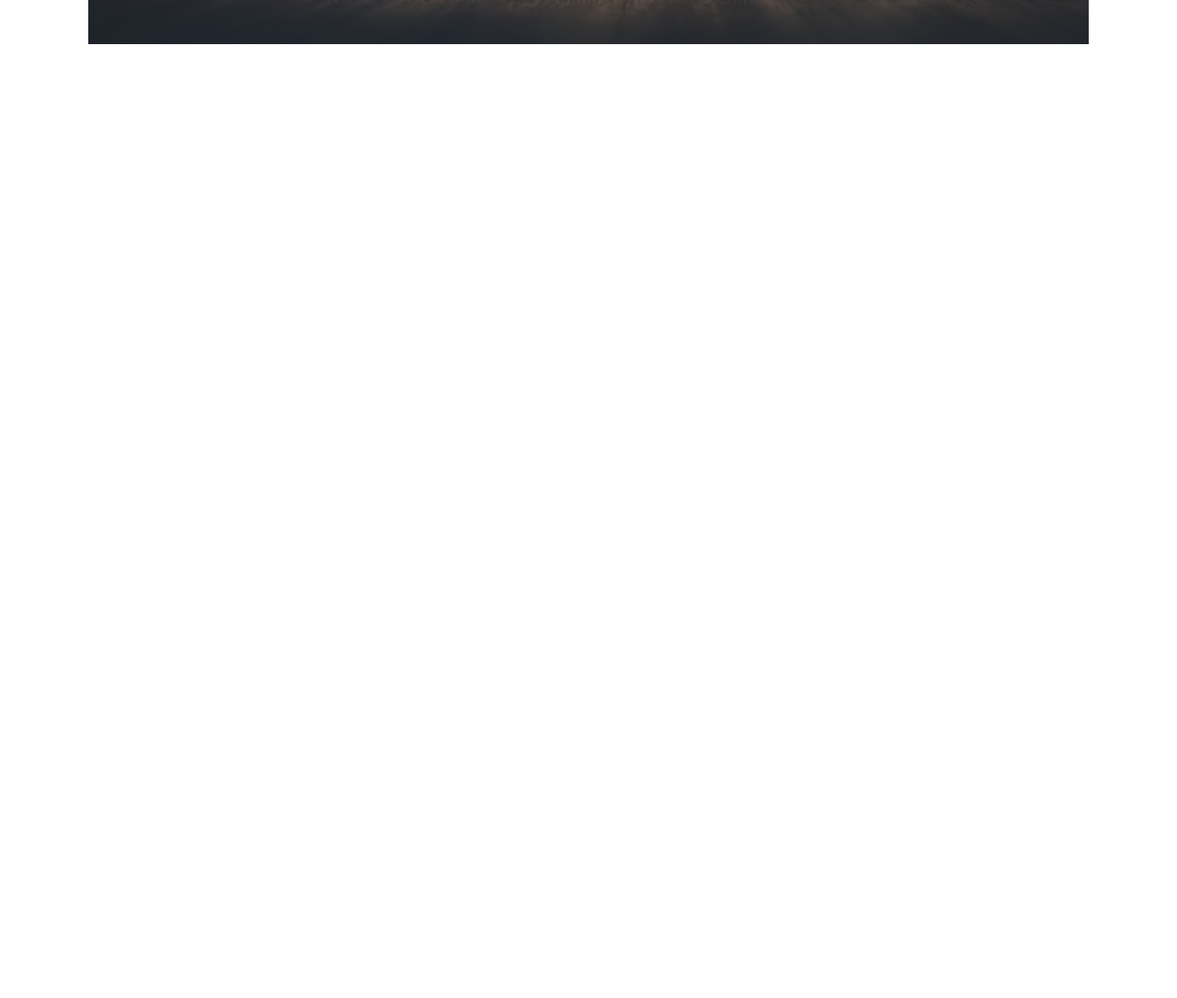
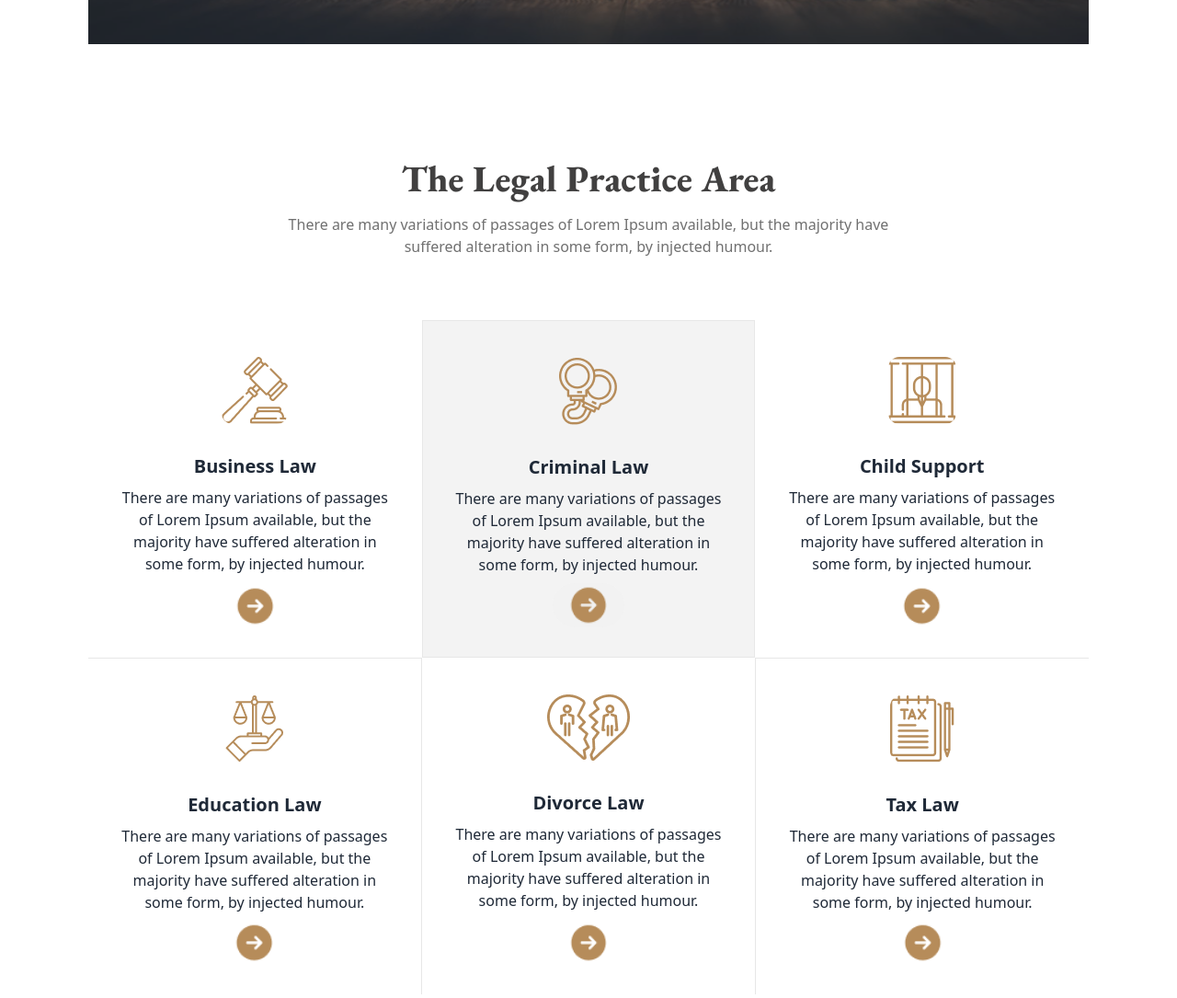
Before and after one commit to niladhikari/Legal-Solution, a plain HTML site: page index.html in a window 1280 px wide. Shown: the part 576-1661 px from the top of the page at 92% size. Before the commit the page ends 800 px from the top, so only its background shows below. Drawn offline with nearby package versions, Linux system fonts and the light colour scheme.

Commit message:
add the the legal practice area section is done with responsive

```diff
--- a/index.html
+++ b/index.html
@@ -77,15 +77,19 @@
         </nav>
 
         <!-- banner section start -->
-        <div class="hero"
+        <div class="hero mb-32"
             style="background-image: url('./images/banner.png'); background-position: center;background-size: cover;background-repeat: no-repeat;">
             <div class="hero-overlay bg-opacity-60"></div>
             <div class=" text-center text-neutral-content">
                 <div class=" py-24">
-                    <h1 class="mb-5 text-3xl md:text-7xl font-extrabold text-[#FFF]  font">We Provide Effective <br> Legal Solutions</h1>
-                    <p class="mb-5  md:max-w-[680px] mx-auto text-[#E7E7E7] discription">There are many variations of passages of Lorem Ipsum available, but the majority have suffered alteration in some form, by injected humour.</p>
+                    <h1 class="mb-5 text-3xl md:text-7xl font-extrabold text-[#FFF]  font">We Provide Effective <br>
+                        Legal Solutions</h1>
+                    <p class="mb-5 px-3 md:max-w-[680px] mx-auto text-[#E7E7E7] discription">There are many variations
+                        of passages of Lorem Ipsum available, but the majority have suffered alteration in some form, by
+                        injected humour.</p>
                     <div class="flex flex-col md:flex-row gap-2 justify-center items-center">
-                        <input type="text" placeholder="Search your services" class="input input-bordered w-full max-w-xs" />
+                        <input type="text" placeholder="Search your services"
+                            class="input input-bordered w-full max-w-xs" />
                         <a class="btn mt-6 md:mt-0 text-[14px] md:text-lg font-medium bg-[#B68C5A] border-0">Search</a>
                     </div>
                 </div>
@@ -93,7 +97,98 @@
         </div>
     </header>
 
-    <main>
+    <main class="max-w-[1340px] mx-auto px-8 md:px-16 lg:px-24  my-5">
+
+       <!-- The Legal Practice Area -->
+        <section>
+            <!-- Heading -->
+            <div class="text-center pb-5">
+                <h1 class="text-3xl font-extrabold md:text-[40px] text-[#414040] mb-5 font">The Legal Practice Area</h1>
+                <p class="text-[#707070] mb-12 max-w-[714px]
+                mx-auto">There are many variations of passages of Lorem Ipsum available, but the majority have suffered alteration in some form, by injected humour.</p>
+            </div>
+            <!-- Cards -->
+            <div class="grid  md:grid-cols-2 lg:grid-cols-3 gap-5 md:gap-0 lg:gap-0">
+                <!-- card-1 -->
+                <div class="card">
+                    <figure class="px-10 pt-10">
+                        <img src="./images/business.png" alt="Shoes" class="rounded-xl" />
+                    </figure>
+                    <div class="card-body items-center text-center">
+                        <h2 class="card-title">Business Law</h2>
+                        <p class="">There are many variations of passages of Lorem Ipsum available, but the majority have suffered alteration in some form, by injected humour.</p>
+                        <div class="card-actions">
+                            <img class="btn border-0 hover:bg-[#FFF] bg-[#FFF] rounded-full" src="./images/Frame.png" alt="">
+                        </div>
+                    </div>
+                </div>
+                <!-- card-2 -->
+                <div class=" border-solid border-[1px] border-[#E7E7E7] bg-gradient-to-r from-[#F3F3F3] to-[#F3F3F3]">
+                    <figure class=" pt-10 grid justify-center">
+                        <img src="./images/criminal.png" alt="Shoes" class="rounded-xl" />
+                    </figure>
+                    <div class="card-body items-center text-center">
+                        <h2 class="card-title">Criminal Law </h2>
+                        <p>There are many variations of passages of Lorem Ipsum available, but the majority have suffered alteration in some form, by injected humour.</p>
+                        <div class="card-actions">
+                            <img class="btn border-0 hover:bg-gradient-to-r from-[#F3F3F3] to-[#F3F3F3]  rounded-full" src="./images/Frame.png" alt="">
+                        </div>
+                    </div>
+                </div>
+                <!-- card-3 -->
+                <div class="card">
+                    <figure class=" pt-10">
+                        <img src="./images/child.png" alt="Shoes" class="rounded-xl" />
+                    </figure>
+                    <div class="card-body items-center text-center">
+                        <h2 class="card-title">Child Support</h2>
+                        <p>There are many variations of passages of Lorem Ipsum available, but the majority have suffered alteration in some form, by injected humour.</p>
+                        <div class="card-actions">
+                            <img class="btn border-0 hover:bg-[#FFF] bg-[#FFF] rounded-full" src="./images/Frame.png" alt="">
+                        </div>
+                    </div>
+                </div>
+                <!-- card-4 -->
+                <div class=" border-t-[1px] border-[#E7E7E7] border-r-[1px]">
+                    <figure class=" pt-10 grid justify-center">
+                        <img src="./images/education.png" alt="Shoes" class="rounded-xl" />
+                    </figure>
+                    <div class="card-body items-center text-center">
+                        <h2 class="card-title">Education Law </h2>
+                        <p>There are many variations of passages of Lorem Ipsum available, but the majority have suffered alteration in some form, by injected humour.</p>
+                        <div class="card-actions">
+                            <img class="btn border-0 hover:bg-[#FFF] bg-[#FFF] rounded-full" src="./images/Frame.png" alt="">
+                        </div>
+                    </div>
+                </div>
+                <!-- card-5 -->
+                <div class="card">
+                    <figure class=" pt-10">
+                        <img src="./images/divorce.png" alt="Shoes" class="rounded-xl" />
+                    </figure>
+                    <div class="card-body items-center text-center">
+                        <h2 class="card-title">Divorce Law </h2>
+                        <p>There are many variations of passages of Lorem Ipsum available, but the majority have suffered alteration in some form, by injected humour.</p>
+                        <div class="card-actions">
+                            <img class="btn border-0 hover:bg-[#FFF] bg-[#FFF] rounded-full" src="./images/Frame.png" alt="">
+                        </div>
+                    </div>
+                </div>
+                <!-- card-6 -->
+                <div class=" border-t-[1px] border-[#E7E7E7] border-l-[1px]">
+                    <figure class=" pt-10 grid justify-center">
+                        <img src="./images/tax.png " alt="Shoes" class="rounded-xl" />
+                    </figure>
+                    <div class="card-body items-center text-center">
+                        <h2 class="card-title">Tax Law</h2>
+                        <p>There are many variations of passages of Lorem Ipsum available, but the majority have suffered alteration in some form, by injected humour.</p>
+                        <div class="card-actions">
+                            <img class="btn border-0 hover:bg-[#FFF] bg-[#FFF] rounded-full" src="./images/Frame.png" alt="">
+                        </div>
+                    </div>
+                </div>
+            </div>
+        </section>
 
     </main>
 </body>
```
